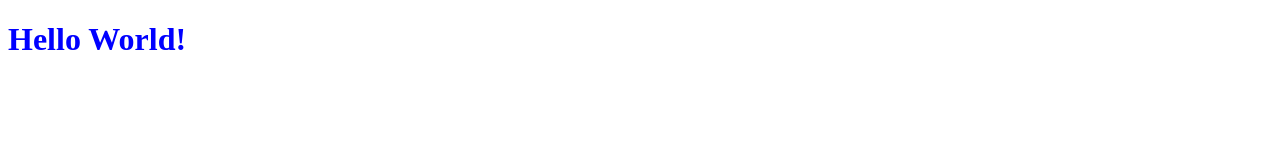
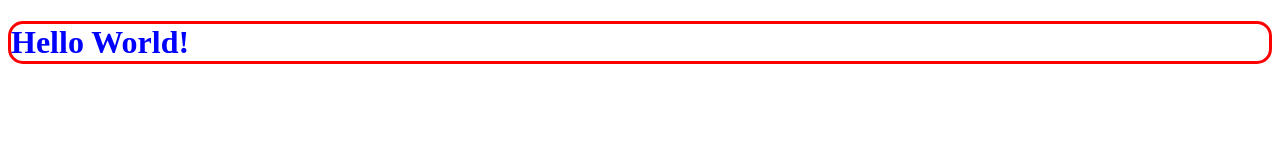
Before and after one commit to teadams5/GIT337, a plain HTML site: page index.html in a window 1280 px wide. Drawn offline with Linux system fonts and the light colour scheme.

Commit message:
border
Changed border to display it as a solid line

```diff
--- a/style.css
+++ b/style.css
@@ -1,5 +1,5 @@
 h1 {
     color: blue;
-    border-color: red;
+    border: solid red;
     border-radius: 15px;
 }
```
